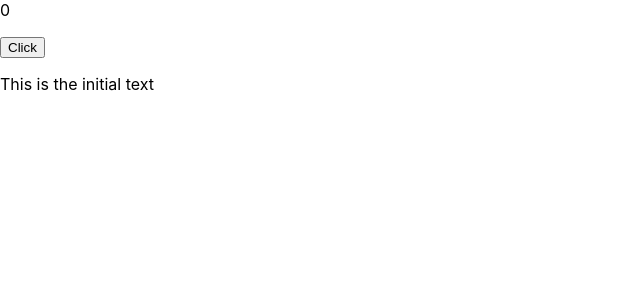
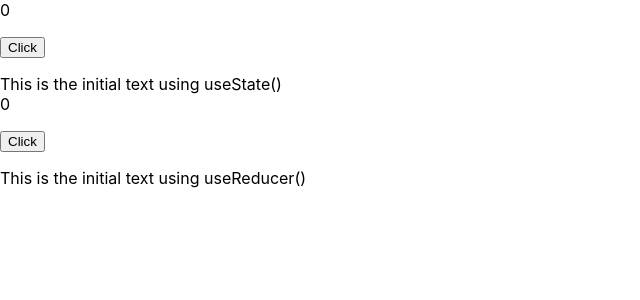
Before and after one commit to arabog/reactHook, a React (Create React App) app: page / in a window 1280 px wide. Shown: the top 300 px of the page, without its empty margins (0-640 px from the left). Built offline with nearby package versions, Linux system fonts and the light colour scheme.

Commit message:
useReducer updated

```diff
--- a/src/App.js
+++ b/src/App.js
@@ -1,11 +1,14 @@
 import React from "react"
-import StateHook from "./reactState"
+import StateHook from "./components/reactState"
+import ReducerHook from "./components/useReducer"
 
 
 function App() {
 	return (
 		<div>
 			<StateHook />
+
+			<ReducerHook />
 		</div>
 	)
 }
--- a/src/reactState.jsx
+++ b/src/components/reactState.jsx
@@ -23,7 +23,7 @@ export default function StateHook() {
 				</button>
 			</p>
 
-			{showText && "This is the initial text"}
+			{showText && "This is the initial text using useState()"}
 		</div>
 	);
 }
--- /dev/null
+++ b/src/components/useReducer.jsx
@@ -0,0 +1,61 @@
+import React, { useReducer } from "react"
+
+const reducerFxn = (state, action) => {
+          switch (action.type) {
+
+                    case "INCREMENT":
+                              return {
+                                        count: state.count + 1,
+                                        setText: state.setText
+                              }
+
+                    case "toggleSetText":
+                              return {
+                                        count: state.count,
+                                        setText: !state.setText
+                              }
+
+                    default:
+                              return state
+
+          }
+}
+
+export default function ReducerHook() {
+          const [state, dispatch] = useReducer(reducerFxn,
+                    {
+                              count: 0,
+                              setText: true
+                    }
+          )
+
+
+          return (
+                    <div>
+                              {state.count}
+
+                              <p>
+                                        <button onClick= {
+                                                  () => {
+                                                            dispatch(
+                                                                      {
+                                                                                type: "INCREMENT"
+                                                                      }
+                                                            )
+
+                                                            dispatch(
+                                                                      {
+                                                                                type: "toggleSetText"
+                                                                      }
+                                                            )
+
+                                                  }
+                                        }>
+                                                  Click
+                                        </button>
+                              </p>
+
+                              {state.setText && "This is the initial text using useReducer()"}
+                    </div>
+          )
+}
```
Also changed, not shown: src/useReducer.jsx (deleted).
